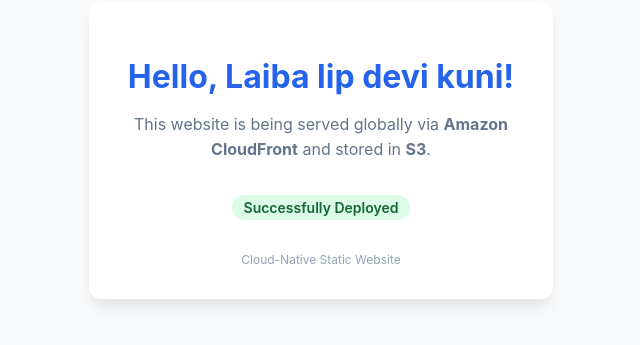
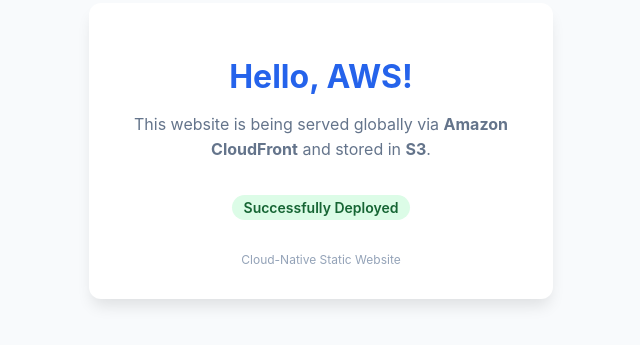
Before and after one commit to thefurqanx/aws-static-website, a plain HTML site: page index.html in a window 1280 px wide. Shown: the part 249-594 px from the top of the page, without its empty margins (319-959 px from the left). Drawn offline with Linux system fonts and the light colour scheme.

Commit message:
Finalized: Deployment successfull

```diff
--- a/index.html
+++ b/index.html
@@ -63,7 +63,7 @@
 <body>
 
     <div class="container">
-        <h1>Hello, Laiba lip devi kuni!</h1>
+        <h1>Hello, AWS!</h1>
         <p>This website is being served globally via <strong>Amazon CloudFront</strong> and stored in <strong>S3</strong>.</p>
 
         <div class="status-badge">Successfully Deployed</div>
```
